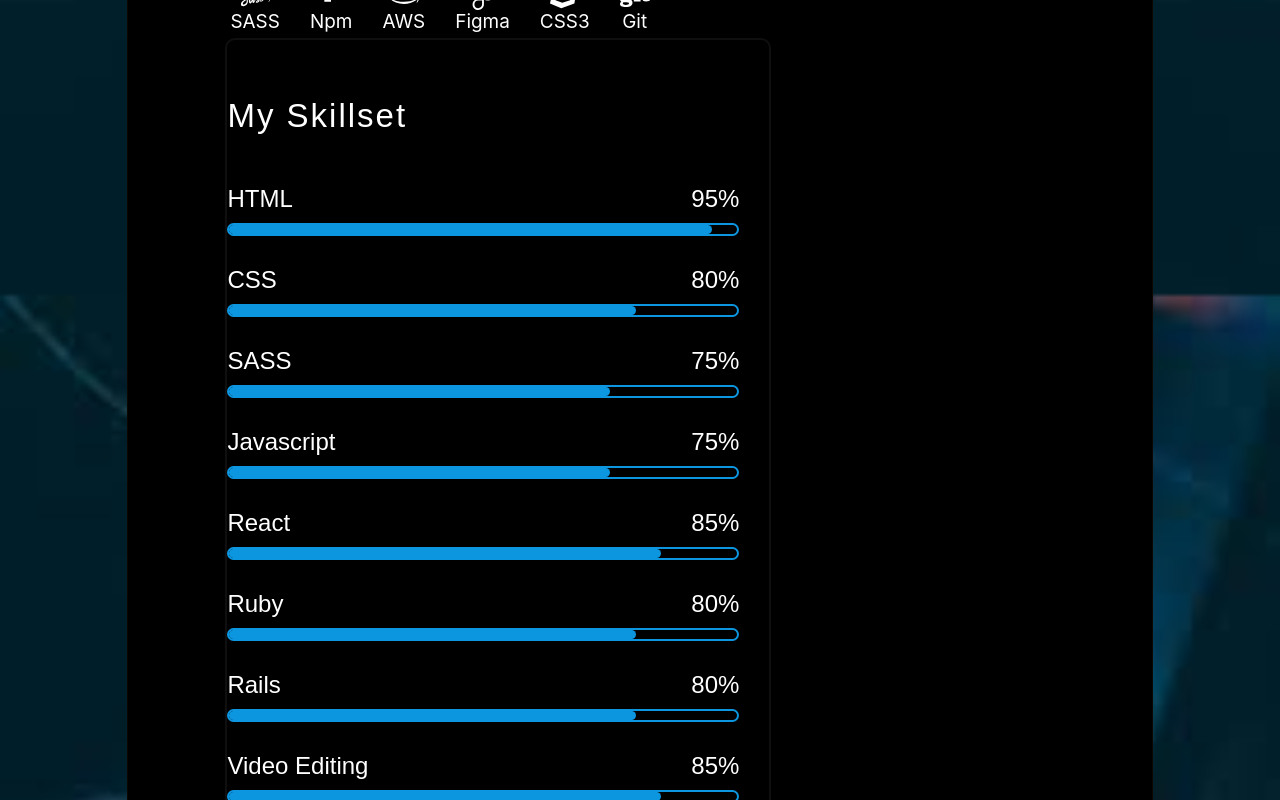
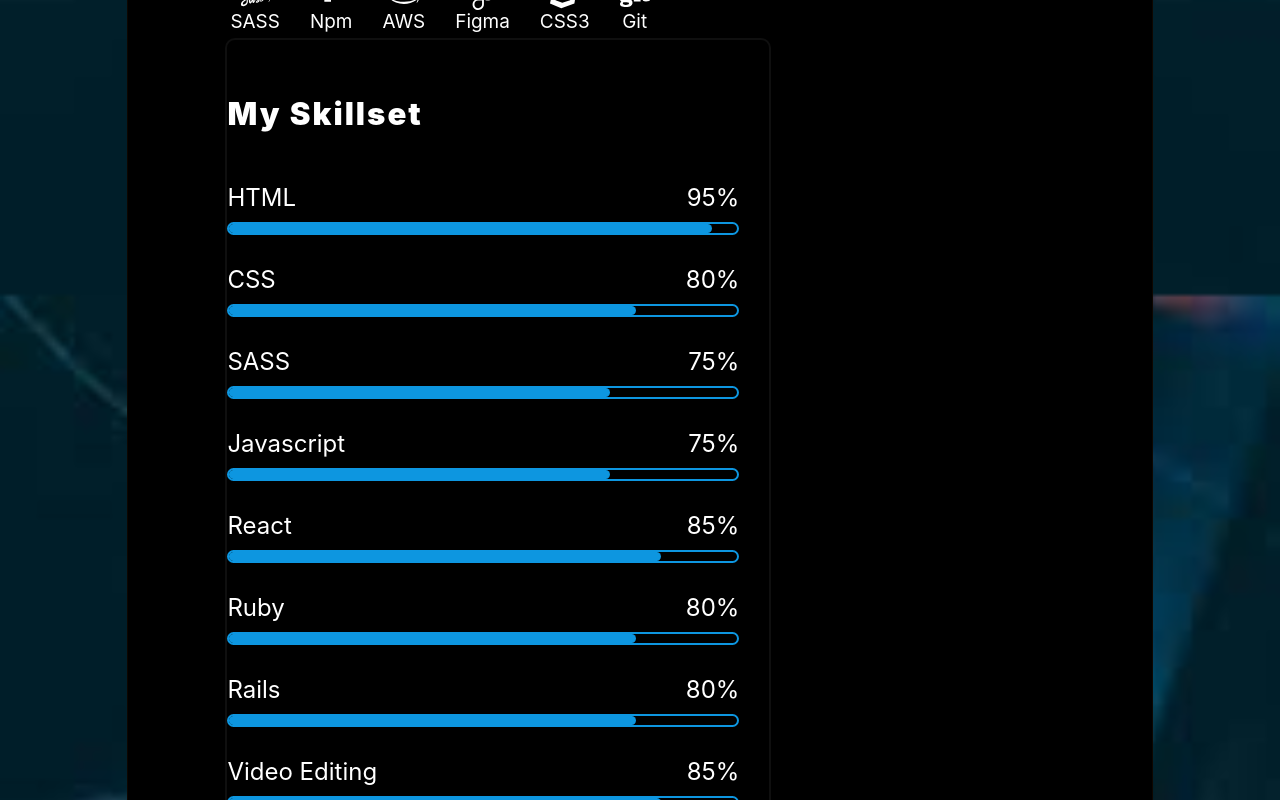
Before and after one commit to blase147/my_portfolio, a React (Create React App) app: page / in a window 1280 px wide. Shown: the part 4800-5600 px from the top of the page. Built offline with nearby package versions, Linux system fonts and the light colour scheme.

Commit message:
update  homepage and about me.scss

```diff
--- a/src/components/about-me/aboutMe.scss
+++ b/src/components/about-me/aboutMe.scss
@@ -71,8 +71,8 @@
                 }
               }
             }
+
             .skillset {
-                // background-color: #df1414;
               margin-bottom: 50px;
               margin-left: 0;
               color: #fff;
@@ -83,26 +83,20 @@
                 .container {
                   width: 100%;
                   padding: 30px 30px 50px 0;
-                    // background-color: rgb(255, 255, 255);
                   border: 2px solid rgba(255, 255, 255, 0.06);
                   border-radius: 10px;
                   box-shadow: 0 20px 30px rgba(0, 0, 0, 0.2);
-                    backdrop-filter: blur(10px);
                 }
 
                 .container * {
-                    font-family: "Poppins", sans-serif;
-                    // color: black;
                   color: #fff;
-                    font-weight: 500;
                 }
 
                 h2 {
                   margin-bottom: 50px;
-                    letter-spacing: 2px;
                   text-align: left;
-                    font-size: 33px;
-                    font-weight: bold;
+                  font-size: 1.6em;
+                  font-weight: 900;
                 }
 
                 .skills:not(:last-child) {
@@ -117,14 +111,11 @@
                 }
 
                 .bar {
-                    // position: relative;
                   border: 2px solid #0d96e0;
                   border-radius: 20px;
                 }
 
                 .bar div {
-                    // position: relative;
-                    // width: 0;
                   height: 9px;
                   border-radius: 10px;
                   background-color: #0d96e0;
@@ -179,6 +170,7 @@
                     width: 85%;
                   }
                 }
+
                 #ruby-bar {
                   animation: ruby-fill 2s forwards;
                 }
@@ -188,6 +180,7 @@
                     width: 80%;
                   }
                 }
+
                 #rails-bar {
                   animation: rails-fill 2s forwards;
                 }
@@ -197,6 +190,7 @@
                     width: 80%;
                   }
                 }
+
                 #ve-bar {
                   animation: ve-fill 2s forwards;
                 }
@@ -206,6 +200,7 @@
                     width: 85%;
                   }
                 }
+
                 #animation-bar {
                   animation: animation-fill 2s forwards;
                 }
@@ -221,7 +216,6 @@
         }
 
         .img-profile {
-          // background-color: #b20707;
           display: flex;
           flex-direction: column;
           width: 100%;
@@ -415,7 +409,6 @@
             text-align: center;
             width: 80%;
 
-
             .my-tech-stack {
               width: 100%;
 
@@ -446,6 +439,7 @@
                   padding: 5px;
                 }
               }
+
               .skillset {
                 // background-color: #df1414;
                 margin-bottom: 50px;
@@ -458,26 +452,20 @@
                   .container {
                     width: 100%;
                     padding: 30px 30px 50px 0;
-                    // background-color: rgb(255, 255, 255);
                     border: 2px solid rgba(255, 255, 255, 0.06);
                     border-radius: 10px;
                     box-shadow: 0 20px 30px rgba(0, 0, 0, 0.2);
-                    backdrop-filter: blur(10px);
                   }
 
                   .container * {
-                    font-family: "Poppins", sans-serif;
-                    // color: black;
                     color: #fff;
-                    font-weight: 500;
                   }
 
                   h2 {
                     margin-bottom: 50px;
-                    letter-spacing: 2px;
-                    text-align: left;
-                    font-size: 33px;
-                    font-weight: bold;
+                    text-align: center;
+                    font-size: 1.3em;
+                    font-weight: 900;
                   }
 
                   .skills:not(:last-child) {
@@ -554,6 +542,7 @@
                       width: 85%;
                     }
                   }
+
                   #ruby-bar {
                     animation: ruby-fill 2s forwards;
                   }
@@ -563,6 +552,7 @@
                       width: 80%;
                     }
                   }
+
                   #rails-bar {
                     animation: rails-fill 2s forwards;
                   }
@@ -572,6 +562,7 @@
                       width: 80%;
                     }
                   }
+
                   #ve-bar {
                     animation: ve-fill 2s forwards;
                   }
@@ -581,6 +572,7 @@
                       width: 85%;
                     }
                   }
+
                   #animation-bar {
                     animation: animation-fill 2s forwards;
                   }
@@ -591,7 +583,8 @@
                     }
                   }
                 }
-              }            }
+              }
+            }
           }
 
           .img-profile {
@@ -795,7 +788,6 @@
               }
 
               .skillset {
-                // background-color: #df1414;
                 margin-bottom: 50px;
                 margin-left: 0;
                 color: #fff;
@@ -806,26 +798,22 @@
                   .container {
                     width: 100%;
                     padding: 30px 30px 50px 0;
-                    // background-color: rgb(255, 255, 255);
                     border: 2px solid rgba(255, 255, 255, 0.06);
                     border-radius: 10px;
                     box-shadow: 0 20px 30px rgba(0, 0, 0, 0.2);
-                    backdrop-filter: blur(10px);
+                    font-size: 1em;
                   }
 
                   .container * {
-                    font-family: "Poppins", sans-serif;
-                    // color: black;
                     color: #fff;
-                    font-weight: 500;
                   }
 
                   h2 {
                     margin-bottom: 50px;
                     letter-spacing: 2px;
                     text-align: left;
-                    font-size: 33px;
-                    font-weight: bold;
+                    font-size: 1.3em;
+                    font-weight: 900;
                   }
 
                   .skills:not(:last-child) {
@@ -902,6 +890,7 @@
                       width: 85%;
                     }
                   }
+
                   #ruby-bar {
                     animation: ruby-fill 2s forwards;
                   }
@@ -911,6 +900,7 @@
                       width: 80%;
                     }
                   }
+
                   #rails-bar {
                     animation: rails-fill 2s forwards;
                   }
@@ -920,6 +910,7 @@
                       width: 80%;
                     }
                   }
+
                   #ve-bar {
                     animation: ve-fill 2s forwards;
                   }
@@ -929,6 +920,7 @@
                       width: 85%;
                     }
                   }
+
                   #animation-bar {
                     animation: animation-fill 2s forwards;
                   }
```
Lines whose indentation alone changed are shown as unchanged.
